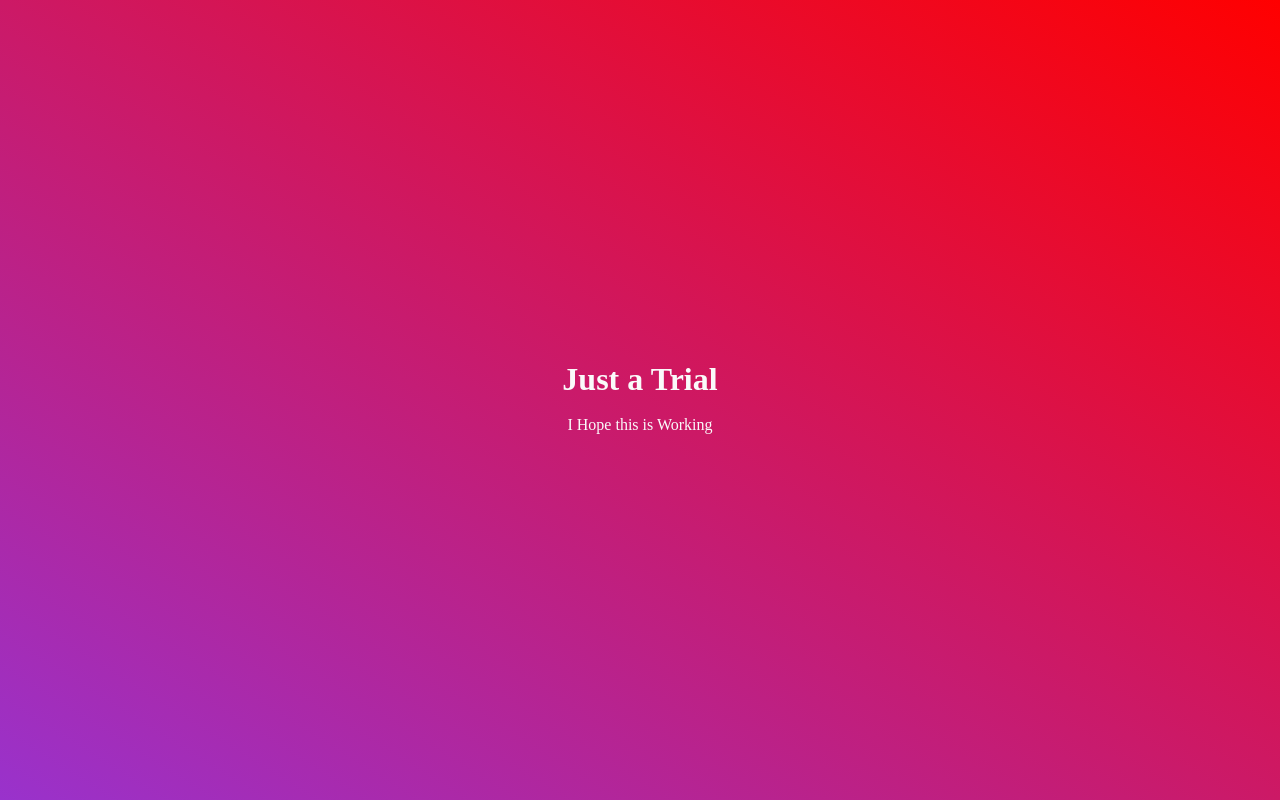
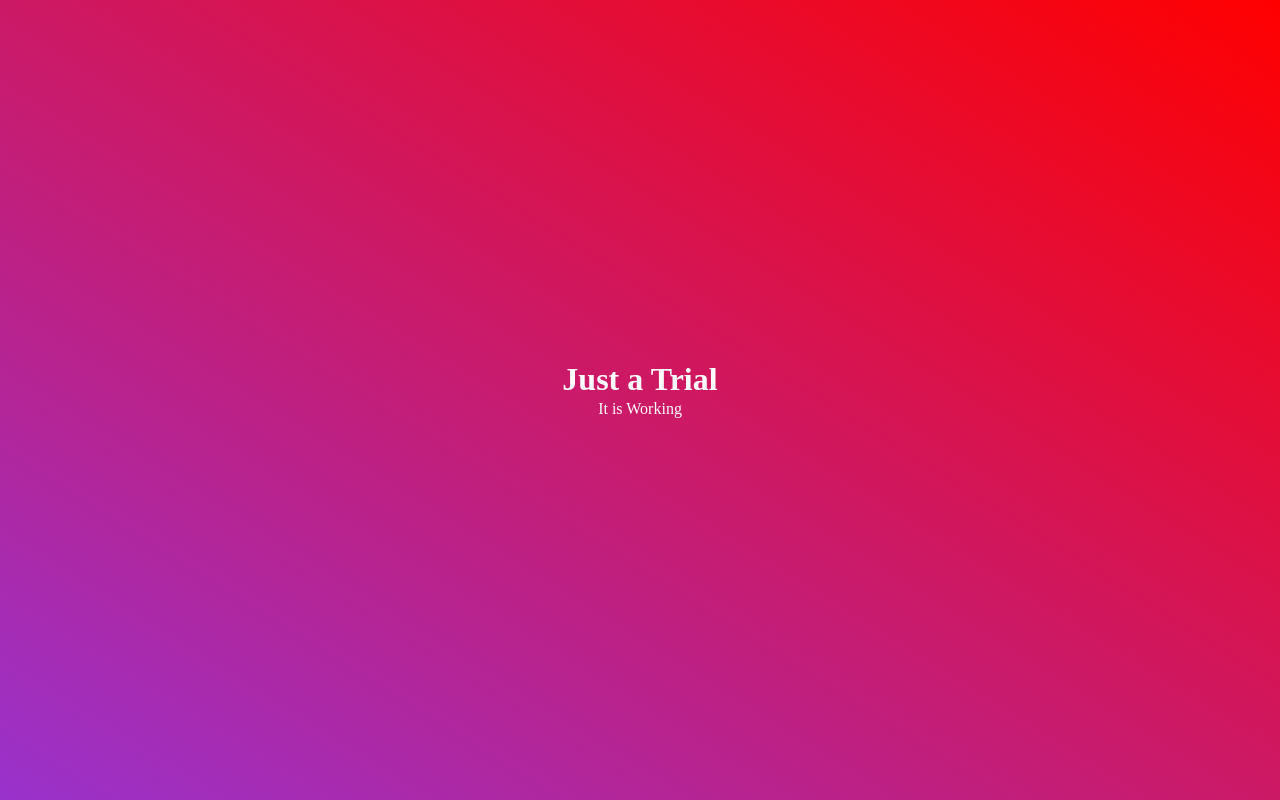
Before and after one commit to Melvin-Kazuki/Gallery, a plain HTML site: page index.html in a window 1280 px wide. Drawn offline with Linux system fonts and the light colour scheme.

Commit message:
Let's Begin

```diff
--- a/index.html
+++ b/index.html
@@ -7,7 +7,7 @@
 <body>
     <div id="mye">
         <div id="box1" class="yt"><h1>Just a Trial</h1></div>
-        <div id="box2" class="yt"><p>I Hope this is Working</p></div>
+        <div id="box2" class="yt">It is Working</div>
     </div>
 </body>
 </html>
```
